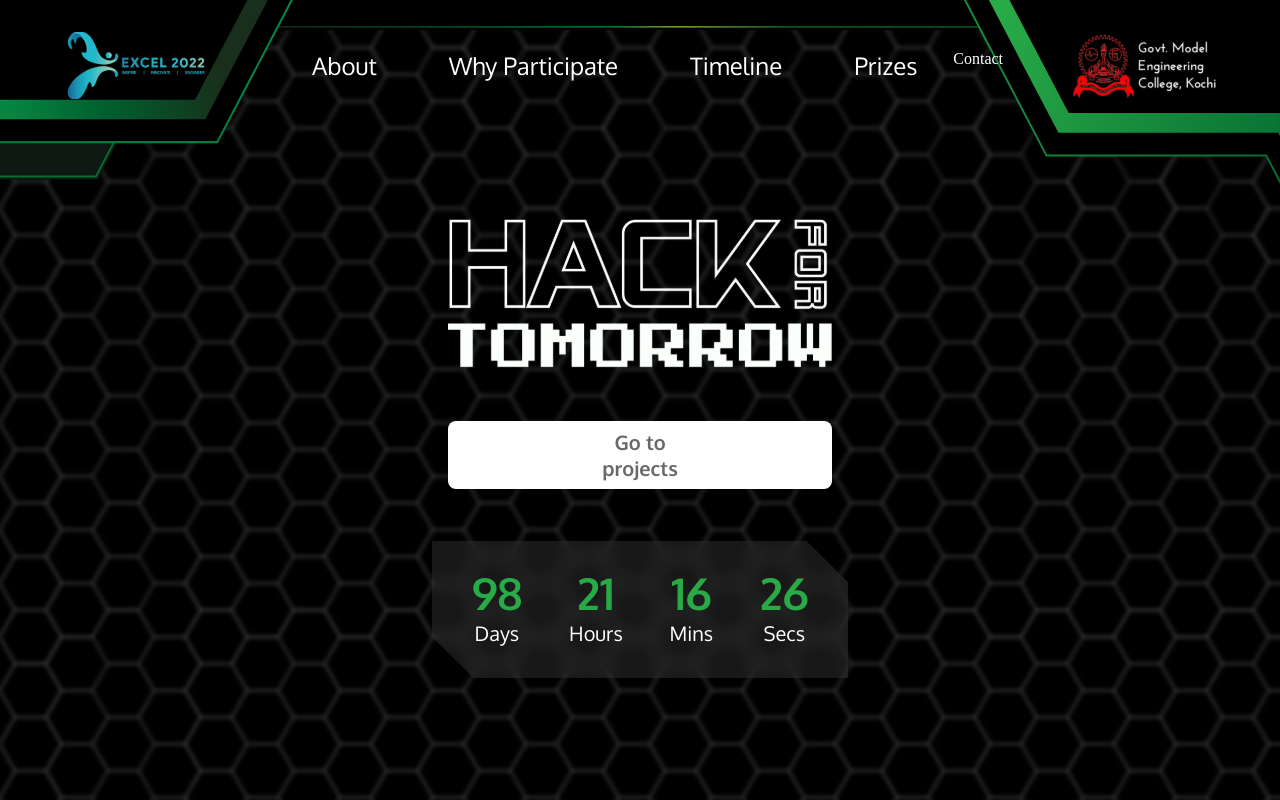
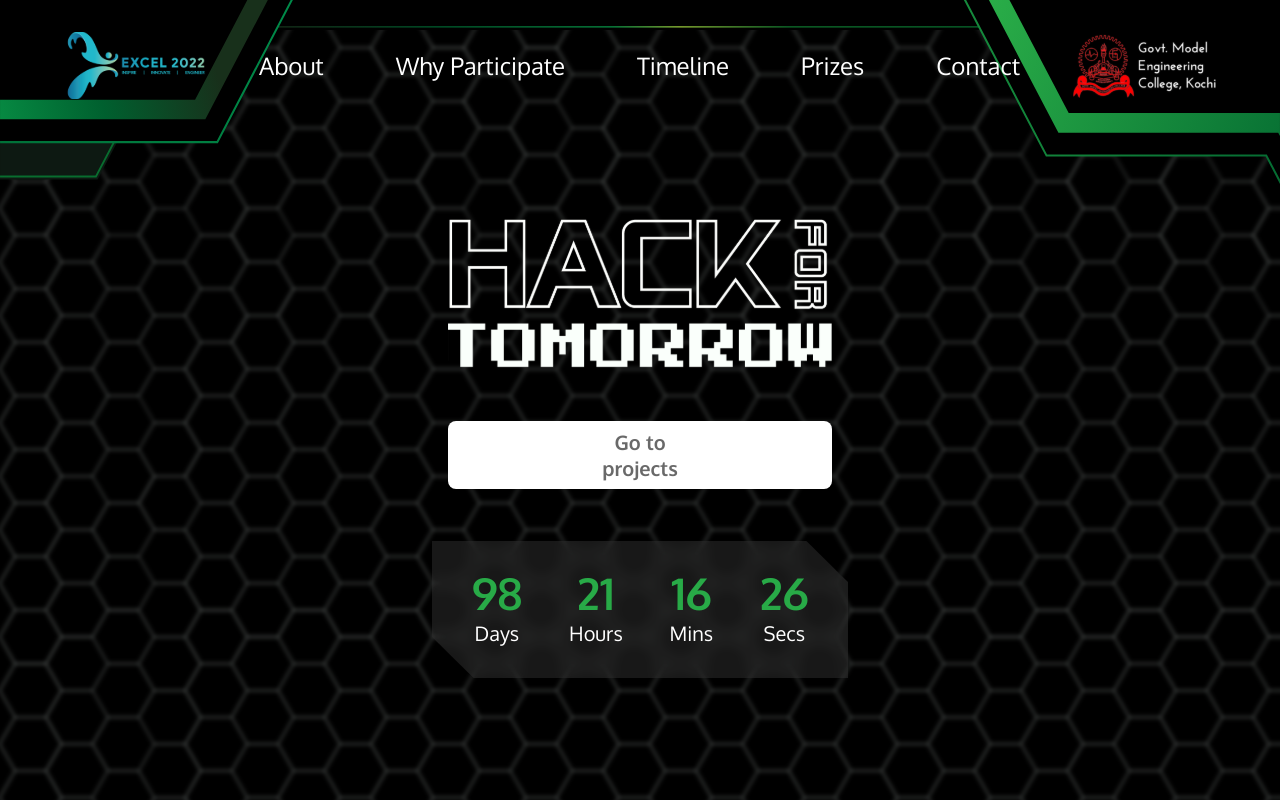
Before and after one commit to lovebin123/hft-2023_1, a React (Create React App) app: page / in a window 1280 px wide. Shown: the top 800 px of the page. Built offline with nearby package versions, Linux system fonts and the light colour scheme.

Commit message:
minor change

```diff
--- a/src/components/Navbar/Navbar.jsx
+++ b/src/components/Navbar/Navbar.jsx
@@ -35,7 +35,7 @@ const Navbar = () => {
               Prizes
             </a>
           </div>
-          <div className="navbar__item5">
+          <div className="navbar__item">
             <a href="/" className="navbar__link">
               {" "}
               Contact
```
